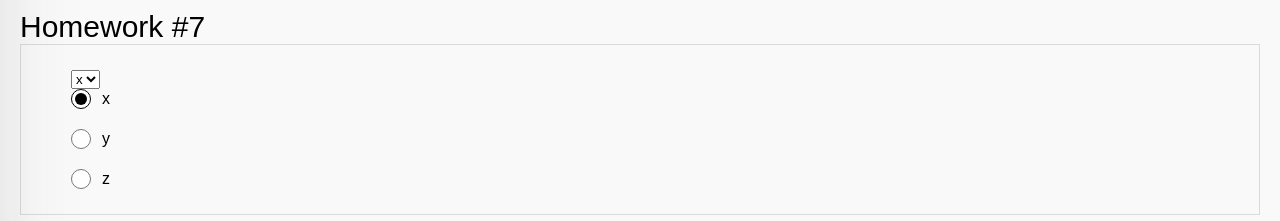
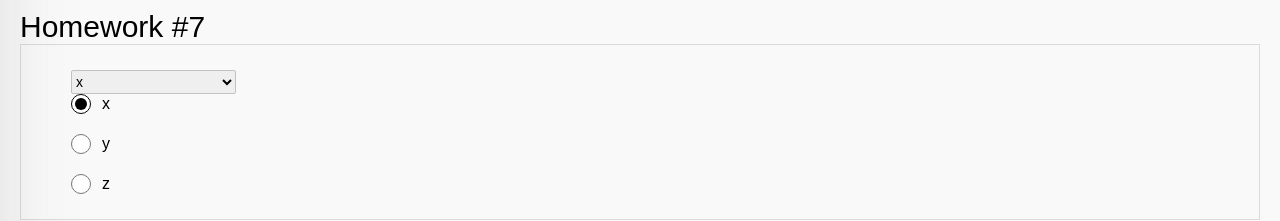
Before and after one commit to apastan/hw-sprint-2, a React (Create React App) app: page /#/junior in a window 1280 px wide. Shown: the part 350-571 px from the top of the page. Built offline with nearby package versions, Linux system fonts and the light colour scheme; the HTML template or start-up script is replaced by a standard one.

Commit message:
03-03 feature: add styles for SuperSelect component

```diff
--- a/src/s2-homeworks/hw07/common/c5-SuperSelect/SuperSelect.module.css
+++ b/src/s2-homeworks/hw07/common/c5-SuperSelect/SuperSelect.module.css
@@ -1,4 +1,10 @@
 .select {
+    width: 165px;
+    height: 24px;
+    font-size: 14px;
+    font-weight: 400;
+    border: 1px solid rgba(194, 194, 194, 1);
+    border-radius: 2px;
 }
 
 .select:focus {
@@ -6,4 +12,5 @@
 
 
 .option:hover {
+
 }
```
